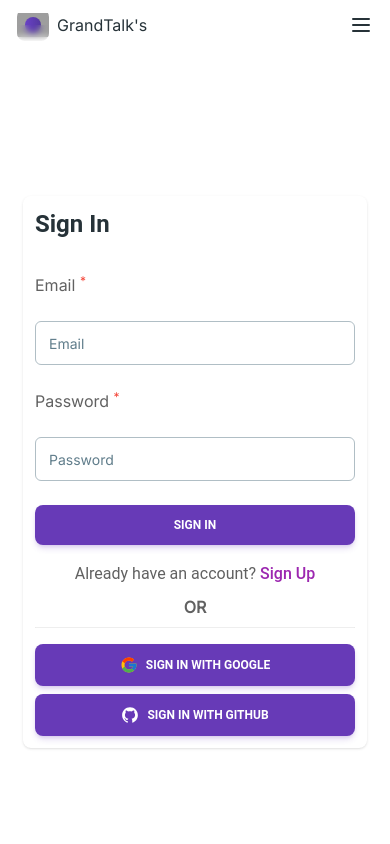
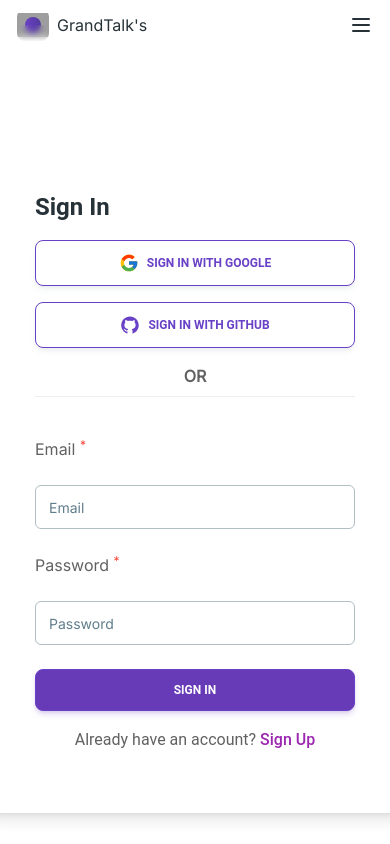
Before and after one commit to vipul832/grand-talks-auth, a React (Vite) app in the folder client/: page /signin in a window 390 px wide. Shown: the top 844 px of the page. Built offline with nearby package versions, Linux system fonts and the light colour scheme; grey boxes are pictures that could not be loaded.

Commit message:
use white space in sigin and signup

```diff
--- a/client/src/components/SignIn/SignIn.tsx
+++ b/client/src/components/SignIn/SignIn.tsx
@@ -48,11 +48,31 @@ const SignIn = () => {
 
   return (
     <div className="min-h-screen relative flex justify-center items-center">
-      <div className="absolute top-[50%] left-[50%] translate-x-[-50%] translate-y-[-50%] md:w-[28rem] shadow flex justify-center rounded-lg">
+      <div className="absolute top-[50%] left-[50%] translate-x-[-50%] translate-y-[-50%] md:w-[80%] shadow-lg  flex justify-between rounded-lg items-center p-10">
         <Card color="transparent" shadow={false} className="p-3">
-          <Typography variant="h4" color="blue-gray">
+          <Typography variant="h4" color="blue-gray" className="my-2">
             Sign In
           </Typography>
+          <Button
+            className="my-2 flex justify-center items-center border border-primaryPurple text-primaryPurple hover:bg-primaryPurple hover:text-white"
+            color="white"
+            onClick={handleGoogle}
+          >
+            <FcGoogle className="text-xl mr-2" />
+            Sign in with Google
+          </Button>
+          <Button
+            className="my-2 flex justify-center items-center border border-primaryPurple text-primaryPurple hover:bg-primaryPurple hover:text-white"
+            color="white"
+            onClick={handleGitHub}
+          >
+            <AiFillGithub className="text-xl mr-2" />
+            Sign in with GitHub
+          </Button>
+          <div className="mt-2">
+            <p className="font-bold text-center">OR</p>
+            <hr className="w-full rounded bg-gray-500 my-2" />
+          </div>
 
           <form
             className="mt-8 mb-2 w-80 max-w-screen-lg sm:w-96"
@@ -103,7 +123,7 @@ const SignIn = () => {
             </div>
 
             <Button
-              className="mt-6"
+              className="mt-6 border border-primaryPurple text-white font-bold hover:bg-white hover:text-primaryPurple"
               color="deep-purple"
               fullWidth
               type="submit"
@@ -120,28 +140,14 @@ const SignIn = () => {
               </Link>
             </Typography>
           </form>
-          <div>
-            <p className="font-bold text-center">OR</p>
-            <hr className="w-full rounded bg-gray-500 my-2" />
-          </div>
-
-          <Button
-            className="mt-2 flex justify-center items-center"
-            color="deep-purple"
-            onClick={handleGoogle}
-          >
-            <FcGoogle className="text-lg mr-2" />
-            Sign in with Google
-          </Button>
-          <Button
-            className="mt-2 flex justify-center items-center"
-            color="deep-purple"
-            onClick={handleGitHub}
-          >
-            <AiFillGithub className="text-lg mr-2" />
-            Sign in with GitHub
-          </Button>
         </Card>
+        <div className="lg:flex hidden ms-10 justify-center w-[50%]">
+          <img
+            src="https://ik.imagekit.io/fqy6m4jmj/weimages/Authentication-amico.svg?updatedAt=1687172418608"
+            alt="content-creator"
+            width="600px"
+          />
+        </div>
       </div>
     </div>
   );
--- a/client/src/components/SignUp/SignUp.tsx
+++ b/client/src/components/SignUp/SignUp.tsx
@@ -61,12 +61,40 @@ const SignUp = () => {
 
   return (
     <div className="min-h-screen relative flex justify-center items-center my-20">
-      <div className="absolute top-[50%] left-[50%] translate-x-[-50%] translate-y-[-50%] md:w-[28rem] shadow flex justify-center rounded-lg">
+      <div className="absolute top-[50%] left-[50%] translate-x-[-50%] translate-y-[-50%] md:w-[90%] shadow-lg flex justify-between p-10 rounded-lg">
+        <div className="lg:flex hidden ms-10 justify-center w-[50%]">
+          <img
+            src="https://ik.imagekit.io/fqy6m4jmj/weimages/Secure_login-bro.svg?updatedAt=1687173591904"
+            alt="content-creator"
+            width="600px"
+          />
+        </div>
         <Card color="transparent" shadow={false} className="p-3">
-          <Typography variant="h4" color="blue-gray">
+          <Typography variant="h4" color="blue-gray" className="my-2">
             Sign Up
           </Typography>
-          <Typography color="gray" className="mt-1 font-normal">
+          <Button
+            className="my-2 flex justify-center items-center border border-primaryPurple text-primaryPurple hover:bg-primaryPurple hover:text-white"
+            color="white"
+            onClick={handleGoogle}
+          >
+            <FcGoogle className="text-lg mr-2" />
+            Sign up with Google
+          </Button>
+          <Button
+            className="my-2 flex justify-center items-center border border-primaryPurple text-primaryPurple hover:bg-primaryPurple hover:text-white"
+            color="white"
+            onClick={handleGitHub}
+          >
+            <AiFillGithub className="text-lg mr-2" />
+            Sign up with GitHub
+          </Button>
+          <div>
+            <p className="font-bold text-center">OR</p>
+            <hr className="w-full rounded bg-gray-500 my-2" />
+          </div>
+
+          <Typography color="gray" className="mt-1  font-bold">
             Enter your details to register.
           </Typography>
           <form
@@ -199,8 +227,8 @@ const SignUp = () => {
             {/* <Link to={"/signin"}>
             </Link> */}
             <Button
-              className="mt-6"
-              color="deep-purple"
+              className="mt-6 border border-primaryPurple text-primaryPurple font-bold hover:bg-primaryPurple hover:text-white"
+              color="white"
               fullWidth
               type="submit"
             >
@@ -216,28 +244,6 @@ const SignUp = () => {
               </Link>
             </Typography>
           </form>
-
-          <div>
-            <p className="font-bold text-center">OR</p>
-            <hr className="w-full rounded bg-gray-500 my-2" />
-          </div>
-
-          <Button
-            className="mt-2 flex justify-center items-center"
-            color="deep-purple"
-            onClick={handleGoogle}
-          >
-            <FcGoogle className="text-lg mr-2" />
-            Sign up with Google
-          </Button>
-          <Button
-            className="mt-2 flex justify-center items-center"
-            color="deep-purple"
-            onClick={handleGitHub}
-          >
-            <AiFillGithub className="text-lg mr-2" />
-            Sign up with GitHub
-          </Button>
         </Card>
       </div>
     </div>
--- a/package.json
+++ b/package.json
@@ -4,7 +4,7 @@
   "description": "",
   "main": "index.js",
   "scripts": {
-    "dev": "yarn install"
+    "dev": "nodemon index.js"
   },
   "engines": {
     "node": ">=14.20.1"
```
Also changed, not shown: 4 other files (tests, documents, lock files or other folders).
